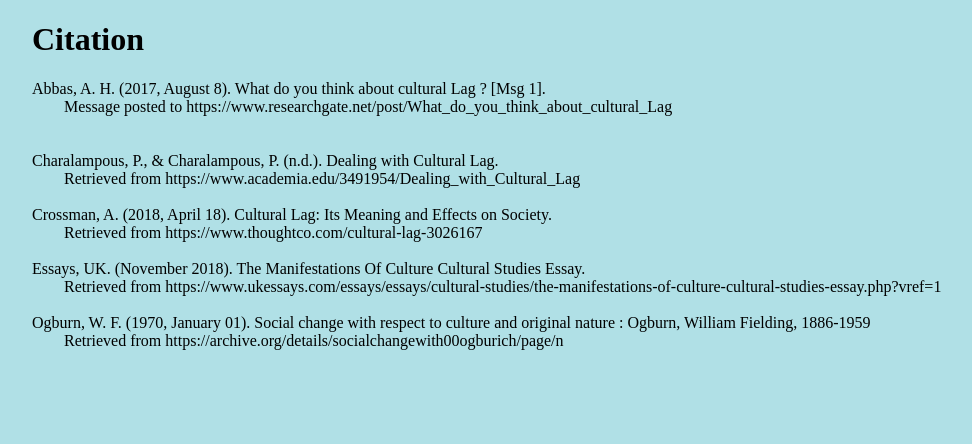
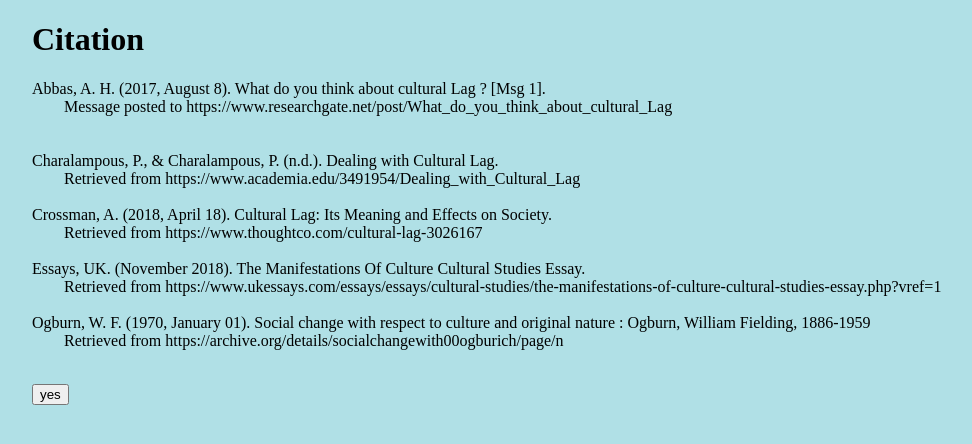
Before and after one commit to BenNakamura/English, a plain HTML site: page index.html in a window 1280 px wide. Shown: the whole page, without its empty margins (18-990 px from the left). Drawn offline with Linux system fonts and the light colour scheme.

Commit message:
Update index.html

```diff
--- a/index.html
+++ b/index.html
@@ -33,5 +33,6 @@
 	Retrieved from https://archive.org/details/socialchangewith00ogburich/page/n
 
 </pre>
+	<a href="not yet"><button>yes</button></a>
 </body>
 </html>
```
